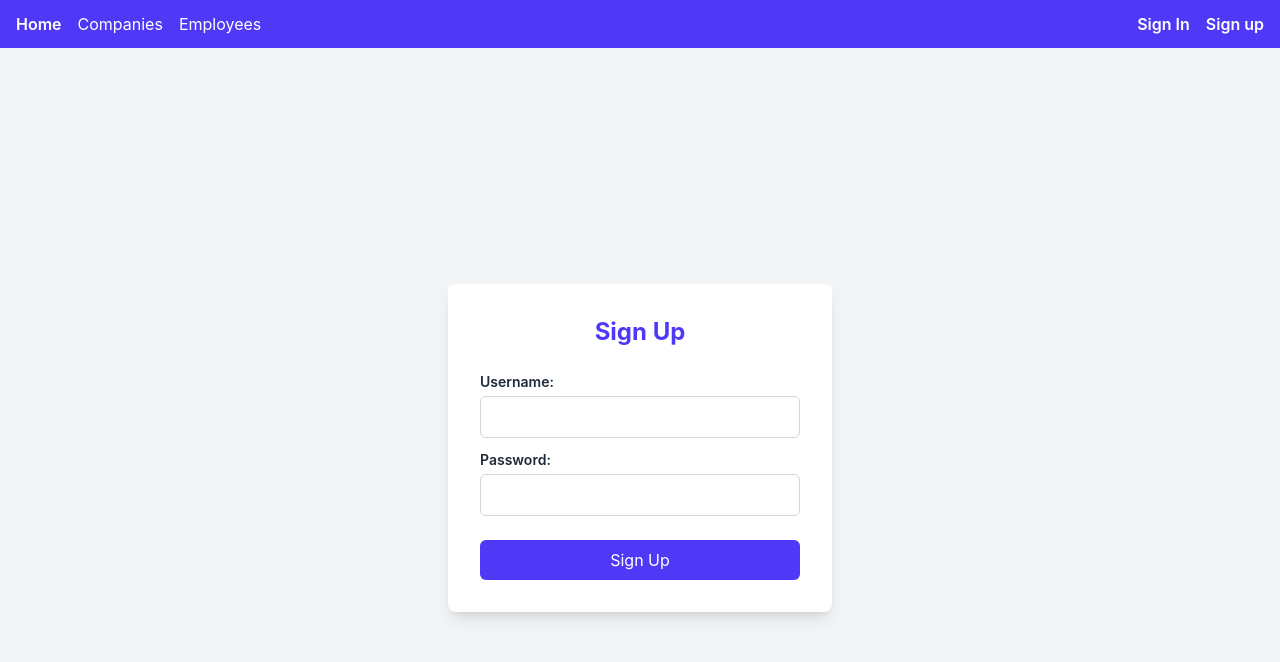
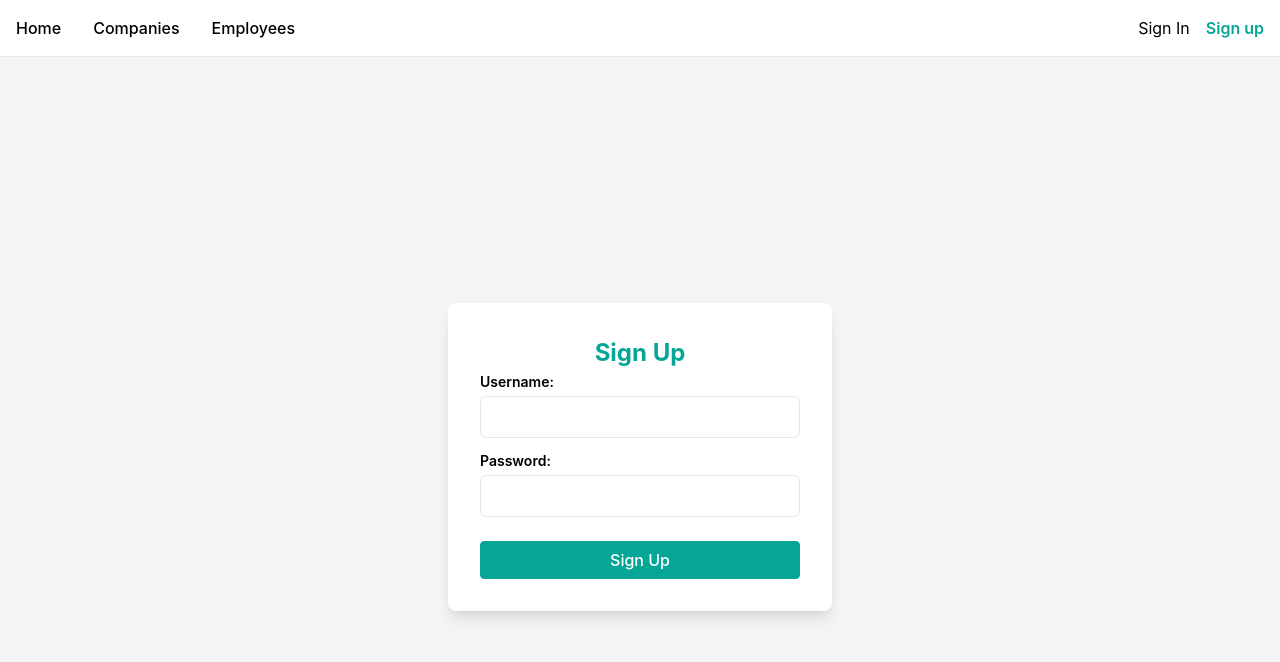
Before and after one commit to Kaung-myat-paing/company-employee-management, a React (Vite) app in the folder frontend/: page /signup in a window 1280 px wide. Shown: the top 662 px of the page. Built offline with nearby package versions, Linux system fonts and the light colour scheme; no server answers.

Commit message:
Frontend: Add active route style, back button and style changes

```diff
--- a/frontend/src/components/Navbar.jsx
+++ b/frontend/src/components/Navbar.jsx
@@ -1,47 +1,191 @@
-import { Link } from "react-router-dom";
+import { useEffect, useRef, useState } from "react";
+import { Link, useLocation } from "react-router-dom";
 import { useAuth } from "../context/AuthContext";
 
 export default function Navbar() {
   const { user, logout, isAuthenticated } = useAuth();
+  const location = useLocation();
+  const [open, setOpen] = useState(false);
+  const [userMenuOpen, setUserMenuOpen] = useState(false);
+  const userMenuRef = useRef(null);
+  const isActive = (path) => location.pathname.startsWith(path);
+  const closeOnNav = () => {
+    setOpen(false);
+    setUserMenuOpen(false);
+  };
+
+  useEffect(() => {
+    const onClickOutside = (e) => {
+      if (userMenuRef.current && !userMenuRef.current.contains(e.target)) {
+        setUserMenuOpen(false);
+      }
+    };
+    const onEsc = (e) => {
+      if (e.key === "Escape") {
+        setUserMenuOpen(false);
+      }
+    };
+    document.addEventListener("mousedown", onClickOutside);
+    document.addEventListener("keydown", onEsc);
+    return () => {
+      document.removeEventListener("mousedown", onClickOutside);
+      document.removeEventListener("keydown", onEsc);
+    };
+  }, []);
+
   return (
-    <nav className="bg-indigo-600 text-white shadow-md">
-      <div className="max-w-7xl mx-auto flex justify-between items-center px-4 py-3">
-        <div className="flex space-x-4">
-          <Link to="/" className="font-semibold hover:text-indigo-200">
+    <nav className="border-b border-gray-200 dark:border-gray-700 bg-white dark:bg-gray-900">
+      <div className="max-w-screen-xl items-center justify-between mx-auto p-4 w-full">
+        {/* Mobile menu button */}
+        <button
+          type="button"
+          className="inline-flex items-center p-2 w-10 h-10 justify-center text-sm text-gray-500 rounded-lg md:hidden hover:bg-gray-100 focus:outline-none focus:ring-2 focus:ring-gray-200 dark:text-gray-400 dark:hover:bg-gray-700 dark:focus:ring-gray-600"
+          aria-controls="navbar-default"
+          aria-expanded={open}
+          onClick={() => setOpen((v) => !v)}
+        >
+          <span className="sr-only">Open main menu</span>
+          <svg
+            className="w-5 h-5"
+            aria-hidden="true"
+            xmlns="http://www.w3.org/2000/svg"
+            fill="none"
+            viewBox="0 0 17 14"
+          >
+            <path
+              stroke="currentColor"
+              strokeLinecap="round"
+              strokeLinejoin="round"
+              strokeWidth="2"
+              d="M1 1h15M1 7h15M1 13h15"
+            />
+          </svg>
+        </button>
+
+        {/* Collapsible container  */}
+        <div
+          id="navbar-default"
+          className={`${
+            open ? "block" : "hidden"
+          } w-full md:flex md:items-center md:gap-8`}
+        >
+          {/* Left links */}
+          <ul className="pt-4 md:pt-0 font-medium flex flex-col gap-3 md:flex-row md:gap-8 md:items-center">
+            <li>
+              <Link
+                to="/"
+                onClick={closeOnNav}
+                className={`${
+                  isActive("/") && location.pathname === "/"
+                    ? "menu-item-active"
+                    : "link-hover"
+                }`}
+              >
                 Home
               </Link>
-          <Link to="/companies" className="hover:text-indigo-200">
+            </li>
+            <li>
+              <Link
+                to="/companies"
+                onClick={closeOnNav}
+                className={`${
+                  isActive("/companies")
+                    ? "menu-item-active"
+                    : "link-hover"
+                }`}
+              >
                 Companies
               </Link>
-          <Link to="/employees" className="hover:text-indigo-200">
+            </li>
+            <li>
+              <Link
+                to="/employees"
+                onClick={closeOnNav}
+                className={`${
+                  isActive("/employees")
+                    ? "menu-item-active"
+                    : "link-hover"
+                }`}
+              >
                 Employees
               </Link>
+            </li>
+          </ul>
+
+          {/* right auth */}
+          <div className="mt-4 md:mt-0 md:ml-auto">
+            {isAuthenticated ? (
+              <div className="relative" ref={userMenuRef}>
+                <button
+                  type="button"
+                  onClick={() => setUserMenuOpen((v) => !v)}
+                  aria-haspopup="menu"
+                  aria-expanded={userMenuOpen}
+                  className="flex items-center gap-2 link-hover text-sm"
+                >
+                  <span className="text-sm">{user?.username}</span>
+                  <svg
+                    className={`w-4 h-4 transition-transform ${
+                      userMenuOpen ? "rotate-180" : ""
+                    }`}
+                    viewBox="0 0 20 20"
+                    fill="currentColor"
+                    aria-hidden="true"
+                  >
+                    <path
+                      fillRule="evenodd"
+                      d="M5.23 7.21a.75.75 0 011.06.02L10 11.188l3.71-3.957a.75.75 0 111.08 1.04l-4.25 4.53a.75.75 0 01-1.08 0l-4.25-4.53a.75.75 0 01.02-1.06z"
+                      clipRule="evenodd"
+                    />
+                  </svg>
+                </button>
+
+                {userMenuOpen && (
+                  <div
+                    role="menu"
+                    className="absolute md:right-0 z-20 mt-2 w-44 rounded-md bg-white py-1 shadow-lg ring-1 ring-black ring-opacity-5 focus:outline-none dark:bg-gray-800"
+                  >
+                    <button
+                      role="menuitem"
+                      onClick={() => {
+                        logout();
+                        closeOnNav();
+                      }}
+                      className="block w-full px-4 py-2 text-left text-sm link-hover"
+                    >
+                      Sign out
+                    </button>
                   </div>
-
-        <div className="font-semibold hover:text-indigo-200">
-            {isAuthenticated ? (
-          <>
-            <span className="text-sm">{user.username}</span>
-            <button
-              onClick={logout}
-              className="bg-indigo-800 ml-3 px-3 py-1 rounded hover:bg-indigo-700 transition"
+                )}
+              </div>
+            ) : (
+              <div className="flex items-center gap-4">
+                <Link
+                  to="/login"
+                  onClick={closeOnNav}
+                  className={`${
+                    isActive("/login")
+                      ? "menu-item-active"
+                      : "link-hover"
+                  }`}
                 >
-              Sign Out
-            </button>
-          </>
-        ) : (
-          <>
-            <Link to="/login" className="hover:text-indigo-200 mr-4">
                   Sign In
                 </Link>
-            <Link to="/signup" className="hover:text-indigo-200">
+                <Link
+                  to="/signup"
+                  onClick={closeOnNav}
+                  className={`${
+                    isActive("/signup")
+                      ? "menu-item-active"
+                      : "link-hover"
+                  }`}
+                >
                   Sign up
                 </Link>
-          </>
+              </div>
             )}
           </div>
-
-
+        </div>
       </div>
     </nav>
   );
--- a/frontend/src/components/Table/TableHeader.jsx
+++ b/frontend/src/components/Table/TableHeader.jsx
@@ -1,6 +1,6 @@
 export default function TableHeader({ columns }) {
   return (
-    <thead className="bg-indigo-50 text-indigo-700">
+    <thead className="bg-indigo-50 text-[var(--color-on-primary)]">
       <tr>
         {columns.map((col, idx) => (
           <th
--- a/frontend/src/components/Table/TablePagination.jsx
+++ b/frontend/src/components/Table/TablePagination.jsx
@@ -57,7 +57,7 @@ export default function TablePagination({ currentPage, total, limit, onPageChang
               key={it}
               onClick={() => goTo(it)}
               className={`px-3 py-1 border rounded ${
-                it === page ? "bg-blue-600 text-white border-blue-600" : "hover:bg-gray-50"
+                it === page ? "bg-[var(--color-primary)] text-[var(--color-on-primary)] border-[var(--color-primary)]" : "hover:bg-gray-50"
               }`}
               aria-current={it === page ? "page" : undefined}
             >
--- a/frontend/src/index.css
+++ b/frontend/src/index.css
@@ -1,25 +1,65 @@
 @import "tailwindcss";
 
+:root {
+  --color-primary: #05F2DB;
+  --color-secondary: #05A696;
+  --color-on-primary: #003b37;
+  --color-on-secondary: #002a27;
+}
 
-@layer base {
-  body {
-    @apply bg-gray-50 text-gray-800 font-sans;
-  }
+.menu-item-active { @apply font-semibold; color: var(--color-secondary); }
+.link-hover { transition: color 120ms ease; }
+.link-hover:hover { color: var(--color-primary); }
 
-  .text-field {
-    @apply bg-gray-50 border border-gray-300 text-gray-900 text-sm rounded-lg focus:ring-blue-500 focus:border-blue-500 block w-full p-2.5 dark:bg-gray-700 dark:border-gray-600 dark:placeholder-gray-400 dark:text-white dark:focus:ring-blue-500 dark:focus:border-blue-500;
-  }
-  .label {
-    @apply block mb-2 text-sm font-medium text-gray-900 dark:text-white;
-  }
-  .btn-primary {
-    @apply text-white bg-blue-700 hover:bg-blue-800 focus:ring-4 focus:outline-none focus:ring-blue-300 font-medium rounded-lg text-sm w-full sm:w-auto px-5 py-2.5 my-4 text-center dark:bg-blue-600 dark:hover:bg-blue-700 dark:focus:ring-blue-800;
-  }
-  .btn-secondary {
-    @apply text-blue-700 hover:text-white border border-blue-700 hover:bg-blue-800 focus:ring-4 focus:outline-none focus:ring-blue-300 font-medium rounded-lg text-sm px-5 py-2.5 text-center me-2 mb-2 dark:border-blue-500 dark:text-blue-500 dark:hover:text-white dark:hover:bg-blue-500 dark:focus:ring-blue-800;
-  }
-  .title {
-    @apply text-2xl font-bold mb-6 text-center text-indigo-600;
-  }
 
+.btn { @apply inline-flex items-center justify-center px-3 py-1.5 rounded border font-medium transition-colors; }
+
+.btn-primary {
+  background-color: var(--color-primary);
+  border-color: var(--color-primary);
+  color: var(--color-on-primary);
 }
+.btn-primary:hover { filter: brightness(0.95); }
+
+.btn-secondary {
+  background-color: var(--color-secondary);
+  border-color: var(--color-secondary);
+  color: white;
+}
+.btn-secondary:hover { filter: brightness(0.95); }
+
+.btn-outline-primary { @apply bg-transparent; border-color: var(--color-primary); color: var(--color-primary); }
+.btn-outline-primary:hover { background-color: color-mix(in oklab, var(--color-primary) 12%, transparent); }
+
+.btn-outline-secondary { @apply bg-transparent; border-color: var(--color-secondary); color: var(--color-secondary); }
+.btn-outline-secondary:hover { background-color: color-mix(in oklab, var(--color-secondary) 12%, transparent); }
+
+
+.form-label {
+  display: block;
+  font-weight: 600;
+  font-size: 0.875rem;
+  margin-bottom: 0.25rem;
+}
+
+.form-input {
+  width: 100%;
+  padding: 0.5rem 0.75rem;
+  border-radius: 0.375rem;
+  border: 1px solid #e5e7eb;
+  background: white;
+}
+
+.form-input:focus {
+  outline: none;
+  border-color: var(--color-primary);
+  box-shadow: 0 0 0 2px color-mix(in oklab, var(--color-primary) 35%, transparent);
+}
+
+.heading-primary {
+  font-size: 1.5rem;
+  font-weight: 700;
+  margin-bottom: 1.5rem 0;
+  text-align: center;
+  color: var(--color-secondary);
+}
--- a/frontend/src/pages/CompaniesPage.jsx
+++ b/frontend/src/pages/CompaniesPage.jsx
@@ -45,9 +45,9 @@ export default function CompaniesPage() {
   return (
     <div className="m-4 p-4">
       <div className="flex pb-3">
-        <h2 className="title">Companies</h2>
+
         <Link to="/companies/new">
-        <button className="btn-secondary ml-3">Create New Company</button>
+        <button className="btn btn-outline-secondary">Create New Company</button>
       </Link>
       </div>
       <Table>
@@ -64,13 +64,13 @@ export default function CompaniesPage() {
               <td className="px-4 py-2">{c.website}</td>
               <td className="px-4 py-2 text-left space-x-2">
                 <Link to={`/companies/${c.id}`}>
-                  <button className="btn-secondary text-green-700 border-green-700 hover:bg-green-800 hover:text-white">
+                  <button className="btn btn-outline-primary">
                     Edit
                   </button>
                 </Link>
                 <button
                   onClick={() => handleDelete(c.id)}
-                  className="btn-secondary text-red-700 border-red-700 hover:bg-red-800 hover:text-white"
+                  className="btn btn-outline-secondary"
                 >
                   Delete
                 </button>
--- a/frontend/src/pages/EmployeesPage.jsx
+++ b/frontend/src/pages/EmployeesPage.jsx
@@ -43,9 +43,9 @@ export default function EmployeesPage() {
   return (
     <div className="m-4 p-4">
       <div className="flex pb-3">
-        <h2 className="title">Employees</h2>
+
         <Link to="/employees/new">
-          <button className="btn-secondary ml-3">Create New Employee</button>
+          <button className="btn btn-outline-secondary">Create New Employee</button>
         </Link>
       </div>
       <Table>
@@ -71,13 +71,13 @@ export default function EmployeesPage() {
               <td className="px-4 py-2">{e.phone}</td>
               <td className="px-4 py-2 text-left space-x-2">
                 <Link to={`/employees/${e.id}`}>
-                  <button className="btn-secondary text-green-700 border-green-700 hover:bg-green-800 hover:text-white">
+                  <button className="btn btn-outline-primary">
                     Edit
                   </button>
                 </Link>
                 <button
                   onClick={() => handleDelete(e.id)}
-                  className="btn-secondary text-red-700 border-red-700 hover:bg-red-800 hover:text-white"
+                  className="btn btn-outline-secondary"
                 >
                   Delete
                 </button>
@@ -93,58 +93,6 @@ export default function EmployeesPage() {
         onPageChange={setPage}
       />
 
-      {/* <table border="1" cellPadding="8" style={{ marginTop: "10px" }}>
-        <thead>
-          <tr>
-            <th>ID</th>
-            <th>First Name</th>
-            <th>Last Name</th>
-            <th>Company</th>
-            <th>Email</th>
-            <th>Phone</th>
-            <th>Actions</th>
-          </tr>
-        </thead>
-        <tbody>
-          {employees.map((employee) => (
-            <tr key={employee.id}>
-              <td>{employee.id}</td>
-              <td>{employee.firstName}</td>
-              <td>{employee.lastName}</td>
-              <td>{employee.Company.name}</td>
-              <td>{employee.email}</td>
-              <td>{employee.phone}</td>
-              <td>
-                <Link to={`/employees/${employee.id}`}>
-                  <button>Edit</button>
-                </Link>
-                <button onClick={() => handleDelete(employee.id)}>
-                  Delete
-                </button>
-              </td>
-            </tr>
-          ))}
-        </tbody>
-      </table>
-      <div style={{ marginTop: "10px", display: "flex", gap: "10px" }}>
-        <button
-          onClick={() => setPage((p) => Math.max(p - 1, 1))}
-          disabled={page === 1}
-        >
-          Previous
-        </button>
-        <span>
-          Page {page} of {Math.ceil(total / limit) || 1}
-        </span>
-        <button
-          onClick={() =>
-            setPage((p) => (p < Math.ceil(total / limit) ? p + 1 : p))
-          }
-          disabled={page >= Math.ceil(total / limit)}
-        >
-          Next
-        </button>
-      </div> */}
     </div>
   );
 }
--- a/frontend/src/pages/LoginPage.jsx
+++ b/frontend/src/pages/LoginPage.jsx
@@ -31,30 +31,30 @@ export default function LoginPage() {
     <div className="flex justify-center items-center min-h-screen bg-gray-100">
 
       <form onSubmit={handleSubmit} className="bg-white p-8 shadow-lg rounded-lg w-96">
-        <h2 className="text-2xl font-bold mb-6 text-center text-indigo-600">Sign In</h2>
+        <h2 className="heading-primary">Sign In</h2>
         {error && <p className="text-red-500 text-sm mb-4">{error}</p>}
         <div className="mb-4">
-          <label className="block text-sm font-semibold mb-1">Username:</label>
+          <label className="form-label">Username:</label>
           <input
             type="text"
             required
             value={username}
             onChange={(e) => setUsername(e.target.value)}
-            className="w-full border border-gray-300 rounded-md px-3 py-2 focus:outline-none focus:ring-2 focus:ring-indigo-400"
+            className="form-input"
           />
         </div>
         <div className="mb-6">
-          <label className="block text-sm font-semibold mb-1">Password:</label>
+          <label className="form-label">Password:</label>
           <input
             type="password"
             required
             value={password}
             onChange={(e) => setPassword(e.target.value)}
-            className="w-full border border-gray-300 rounded-md px-3 py-2 focus:outline-none focus:ring-2 focus:ring-indigo-400"
+            className="form-input"
           />
         </div>
 
-        <button type="submit" className="w-full bg-indigo-600 text-white py-2 rounded-md hover:bg-indigo-700 transition">Sign In</button>
+        <button type="submit" className="btn btn-secondary w-full">Sign In</button>
       </form>
     </div>
   );
--- a/frontend/src/pages/SignUpPage.jsx
+++ b/frontend/src/pages/SignUpPage.jsx
@@ -31,31 +31,31 @@ export default function RegisterPage() {
     <div className="flex justify-center items-center min-h-screen bg-gray-100">
 
       <form onSubmit={handleSubmit} className="bg-white p-8 shadow-lg rounded-lg w-96">
-        <h2 className="text-2xl font-bold mb-6 text-center text-indigo-600">Sign Up</h2>
+        <h2 className="heading-primary">Sign Up</h2>
          {error && <p className="text-red-500 text-sm mb-4">{error}</p>}
         <div className="mb-3">
-          <label className="block text-sm font-semibold mb-1">Username:</label>
+          <label className="form-label">Username:</label>
           <input
             type="text"
             required
             value={username}
             onChange={(e) => setUsername(e.target.value)}
-            className="w-full border border-gray-300 rounded-md px-3 py-2 focus:outline-none focus:ring-2 focus:ring-indigo-400"
+            className="form-input"
           />
         </div>
         <div className="mb-6">
-          <label className="block text-sm font-semibold mb-1">Password:</label>
+          <label className="form-label">Password:</label>
           <input
             type="password"
             required
             value={password}
             onChange={(e) => setPassword(e.target.value)}
-            className="w-full border border-gray-300 rounded-md px-3 py-2 focus:outline-none focus:ring-2 focus:ring-indigo-400"
+            className="form-input"
           />
         </div>
 
         {success && <p className="text-green-500 text-sm mb-4">{success}</p>}
-        <button type="submit" className="w-full bg-indigo-600 text-white py-2 rounded-md hover:bg-indigo-700 transition">Sign Up</button>
+        <button type="submit" className="btn btn-secondary w-full">Sign Up</button>
       </form>
     </div>
   );
```
Also changed, not shown: frontend/src/pages/CompanyForm.jsx (+13 -46 lines), frontend/src/pages/EmployeeForm.jsx (+15 -12 lines). Lines whose indentation alone changed are shown as unchanged.
